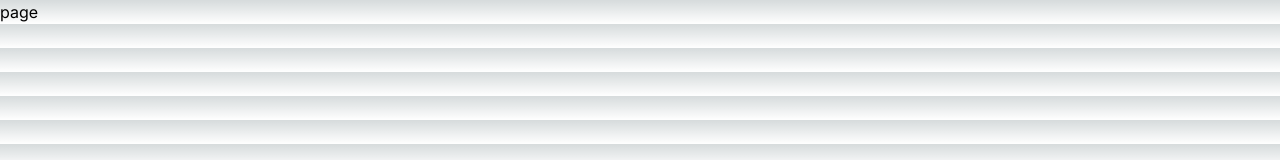
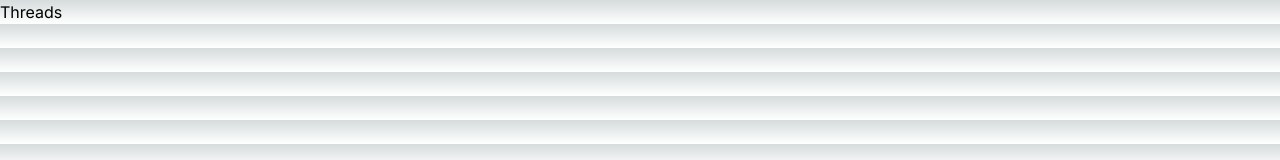
Before and after one commit to FolashadeOmoloja/TalkTru, a Next.js app: page / in a window 1280 px wide. Shown: the top 160 px of the page. Built offline with nearby package versions, Linux system fonts and the light colour scheme.

Commit message:
readme updates and packages

```diff
--- a/app/page.tsx
+++ b/app/page.tsx
@@ -2,7 +2,9 @@ import React from 'react'
 
 const page = () => {
   return (
-    <div>page</div>
+    <main>
+      <h1>Threads</h1>
+    </main>
   )
 }
 
```
